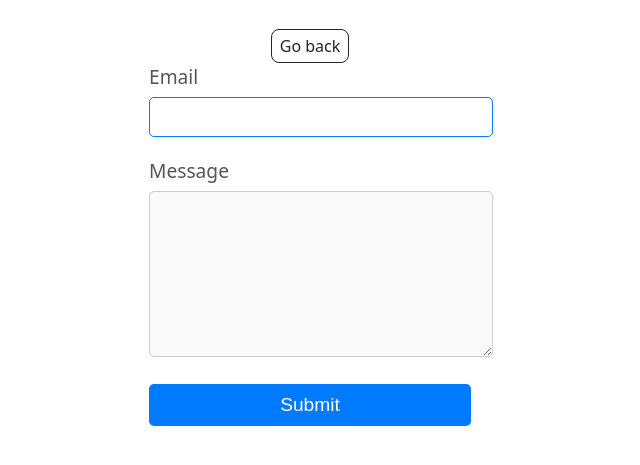
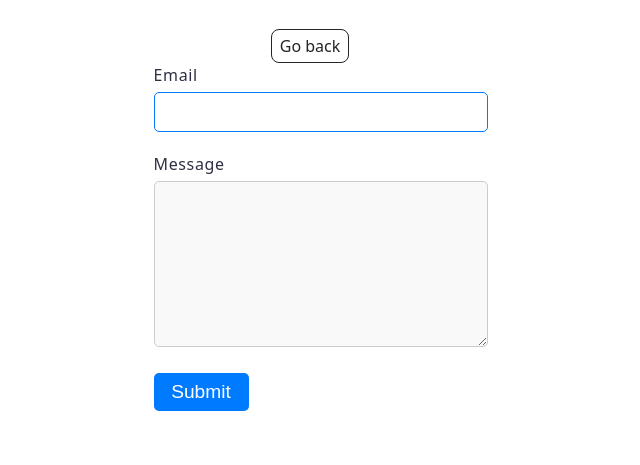
Before and after one commit to DmytroShylin/goit-js-hw-09, a website built with Vite: page src/2-form.html in a window 1280 px wide. Shown: the part 51-516 px from the top of the page, without its empty margins (330-970 px from the left). Built offline with nearby package versions, Linux system fonts and the light colour scheme.

Commit message:
Add form

```diff
--- a/src/css/form.css
+++ b/src/css/form.css
@@ -5,12 +5,16 @@
     flex-direction: column;
     gap: 20px;
     margin: 0 auto;
-    max-width: 600px;
+    max-width: 400px;
+    height: 196px;
   }
 
   .feedback-form label {
-    font-size: 1.2rem;
-    color: #555;
+    font-weight: 400;
+font-size: 16px;
+line-height: 150%;
+letter-spacing: 0.04em;
+color: #2e2f42;
   }
 
   .feedback-form input[type="email"],
@@ -32,16 +36,21 @@
   }
 
   .feedback-form button {
-    padding: 10px 15px;
+    border-radius: 8px;
+padding: 8px 16px;
+width: 95px;
+height: 40px;
+border: none;
+border-radius: 5px;
+cursor: pointer;
     background-color: #007bff;
     color: #fff;
-    border: none;
-    border-radius: 5px;
-    cursor: pointer;
+
     font-size: 1.2rem;
     transition: background-color 0.3s;
   }
 
   .feedback-form button:hover {
     background-color: #0056b3;
+
   }
--- a/src/css/gallery.css
+++ b/src/css/gallery.css
@@ -1,5 +1,5 @@
 .gallery {
-  max-width: 980px;
+  max-width: 1128px;
   margin: 0 auto;
   display: flex;
 
@@ -22,8 +22,8 @@
 }
 
 .gallery-image {
-  width: 100%;
-  /* height: 200px; */
+  width: 360px;
+  height: 200px;
   object-fit: cover;
   transition: transform 0.3s ease-in-out;
 }
```
